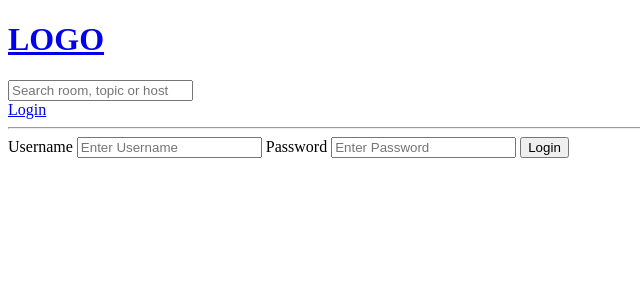
After one commit to edwarddevp/styudybud, a Django app: page /login/ in a window 1280 px wide. The commit adds this page. Shown: the top 300 px of the page, without its empty margins (0-640 px from the left). Run offline with Django 5.2, Linux system fonts and the light colour scheme.

Commit message:
Add user authentication with login and logout functionality

```diff
--- /dev/null
+++ b/base/templates/base/login_register.html
@@ -0,0 +1,27 @@
+{% extends 'main.html' %} {% block content %}
+
+<div>
+  <form method="POST" action="">
+    {% csrf_token %}
+
+    <label for="username">Username</label>
+    <input
+      id="username"
+      type="text"
+      name="username"
+      placeholder="Enter Username"
+    />
+
+    <label for="password">Password</label>
+    <input
+      id="password"
+      type="password"
+      name="password"
+      placeholder="Enter Password"
+    />
+
+    <input type="submit" value="Login" />
+  </form>
+</div>
+
+{% endblock content %}
--- a/base/urls.py
+++ b/base/urls.py
@@ -2,8 +2,12 @@ from django.urls import path
 from . import views
 
 urlpatterns = [
+    path('login/', views.loginPage, name='login'),
+    path('logout/', views.logoutUser, name='logout'),
+
     path('', views.home, name='home'),
     path('room/<str:pk>', views.room, name='room'),
+
     path('create-room/', views.createRoom, name='create-room'),
     path('update-room/<str:pk>', views.updateRoom, name='update-room'),
     path('delete-room/<str:pk>', views.deleteRoom, name='delete-room'),
--- a/base/views.py
+++ b/base/views.py
@@ -1,7 +1,35 @@
 from django.shortcuts import render, get_object_or_404, redirect
+from django.contrib import messages
+from django.contrib.auth import authenticate, login, logout
 from django.db.models import Q, Count
+from django.contrib.auth.models import User
 from .models import Room, Topic
 from .forms import RoomForm
+
+def loginPage(request):
+    if request.method == 'POST':
+        username = request.POST.get('username')
+        password = request.POST.get('password')
+
+        try:
+            user = User.objects.get(username=username)
+        except:
+            messages.error(request, 'User does not exist')
+
+        user = authenticate(request, username=username, password=password)
+
+        if user is not None:
+            login(request, user)
+            return redirect('home')
+        else:
+            messages.error(request, 'Username OR password is incorrect')
+
+    context = {}
+    return render(request, 'base/login_register.html', context)
+
+def logoutUser(request):
+    logout(request)
+    return redirect('login')
 
 def home(request):
     q = request.GET.get('q') if request.GET.get('q') != None else ''
--- a/templates/main.html
+++ b/templates/main.html
@@ -6,6 +6,12 @@
     <title>Studybud</title>
   </head>
   <body>
-    {% include 'navbar.html' %} {% block content %} {% endblock %}
+    {% include 'navbar.html' %} {% if messages %}
+    <ul class="messages">
+      {% for message in messages %}
+      <li>{{ message }}</li>
+      {% endfor %}
+    </ul>
+    {% endif %} {% block content %} {% endblock %}
   </body>
 </html>
--- a/templates/navbar.html
+++ b/templates/navbar.html
@@ -11,4 +11,10 @@
   />
 </form>
 
+{% if request.user.is_authenticated %}
+<a href="{% url 'logout' %}">Logout</a>
+{% else %}
+<a href="{% url 'login' %}">Login</a>
+{% endif %}
+
 <hr />
```
